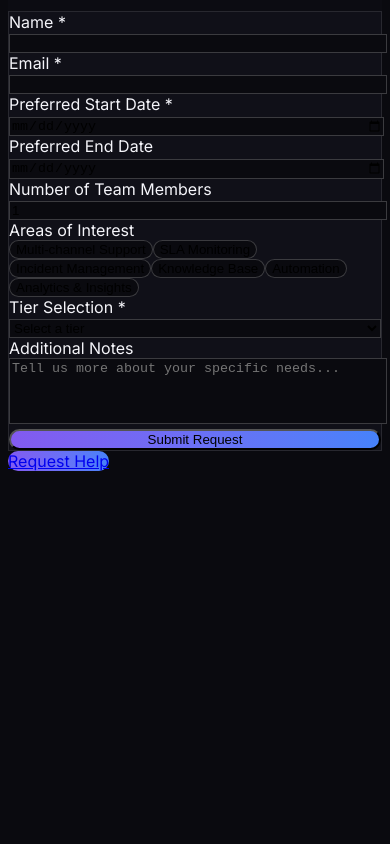
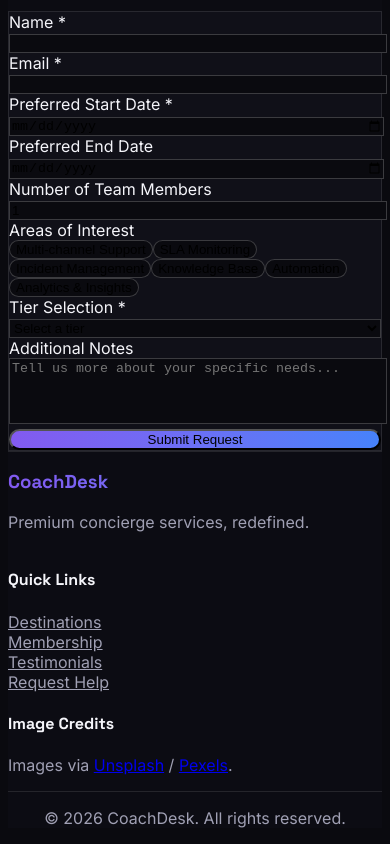
Before and after one commit to Moty/CoachDesk, a Next.js app in the folder web-marketing/: page / in a window 390 px wide. Shown: the part 9199-10043 px from the top of the page. Before the commit the page ends 9658 px from the top, so only its background shows below. Built offline with nearby package versions, Linux system fonts and the light colour scheme.

Commit message:
feat: US-012 - Create footer with image credits

```diff
--- a/web-marketing/app/layout.tsx
+++ b/web-marketing/app/layout.tsx
@@ -3,6 +3,7 @@ import { Space_Grotesk, Inter } from "next/font/google";
 import "./globals.css";
 import Navbar from "@/components/Navbar";
 import FloatingMobileButton from "@/components/FloatingMobileButton";
+import Footer from "@/components/Footer";
 
 const spaceGrotesk = Space_Grotesk({
   subsets: ["latin"],
@@ -44,6 +45,7 @@ export default function RootLayout({
       <body className="font-sans">
         <Navbar />
         {children}
+        <Footer />
         <FloatingMobileButton />
       </body>
     </html>
--- /dev/null
+++ b/web-marketing/components/Footer.tsx
@@ -0,0 +1,50 @@
+export default function Footer() {
+  return (
+    <footer className="border-t border-[rgb(var(--border-glass)_/_0.1)] bg-[rgb(var(--bg-glass)_/_0.3)] py-12 px-6">
+      <div className="max-w-7xl mx-auto">
+        <div className="grid md:grid-cols-3 gap-8 mb-8">
+          {/* Logo and tagline */}
+          <div>
+            <h3 className="text-2xl font-bold bg-gradient-to-r from-[rgb(var(--accent-primary))] to-[rgb(var(--accent-secondary))] bg-clip-text text-transparent mb-2">
+              CoachDesk
+            </h3>
+            <p className="text-sm text-[rgb(var(--text-secondary))]">
+              Premium concierge services, redefined.
+            </p>
+          </div>
+
+          {/* Navigation */}
+          <div>
+            <h4 className="font-semibold mb-4">Quick Links</h4>
+            <nav className="flex flex-col gap-2">
+              <a href="#destinations" className="text-sm text-[rgb(var(--text-secondary))] hover:text-[rgb(var(--accent-primary))] transition-colors">
+                Destinations
+              </a>
+              <a href="#tiers" className="text-sm text-[rgb(var(--text-secondary))] hover:text-[rgb(var(--accent-primary))] transition-colors">
+                Membership
+              </a>
+              <a href="#testimonials" className="text-sm text-[rgb(var(--text-secondary))] hover:text-[rgb(var(--accent-primary))] transition-colors">
+                Testimonials
+              </a>
+              <a href="#concierge" className="text-sm text-[rgb(var(--text-secondary))] hover:text-[rgb(var(--accent-primary))] transition-colors">
+                Request Help
+              </a>
+            </nav>
+          </div>
+
+          {/* Image credits */}
+          <div>
+            <h4 className="font-semibold mb-4">Image Credits</h4>
+            <p className="text-sm text-[rgb(var(--text-secondary))]">
+              Images via <a href="https://unsplash.com" target="_blank" rel="noopener noreferrer" className="hover:text-[rgb(var(--accent-primary))] transition-colors">Unsplash</a> / <a href="https://www.pexels.com" target="_blank" rel="noopener noreferrer" className="hover:text-[rgb(var(--accent-primary))] transition-colors">Pexels</a>.
+            </p>
+          </div>
+        </div>
+
+        <div className="pt-8 border-t border-[rgb(var(--border-glass)_/_0.1)] text-center text-sm text-[rgb(var(--text-secondary))]">
+          <p>&copy; {new Date().getFullYear()} CoachDesk. All rights reserved.</p>
+        </div>
+      </div>
+    </footer>
+  );
+}
```
